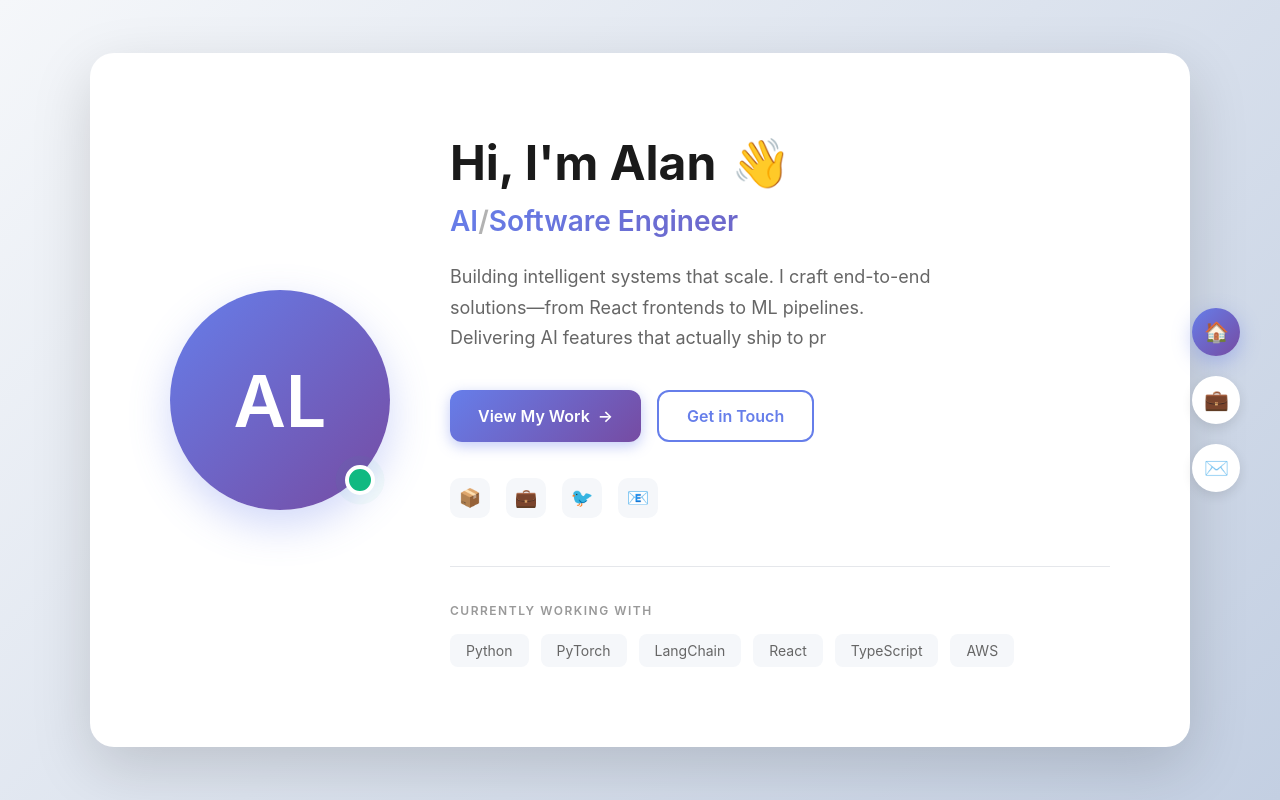
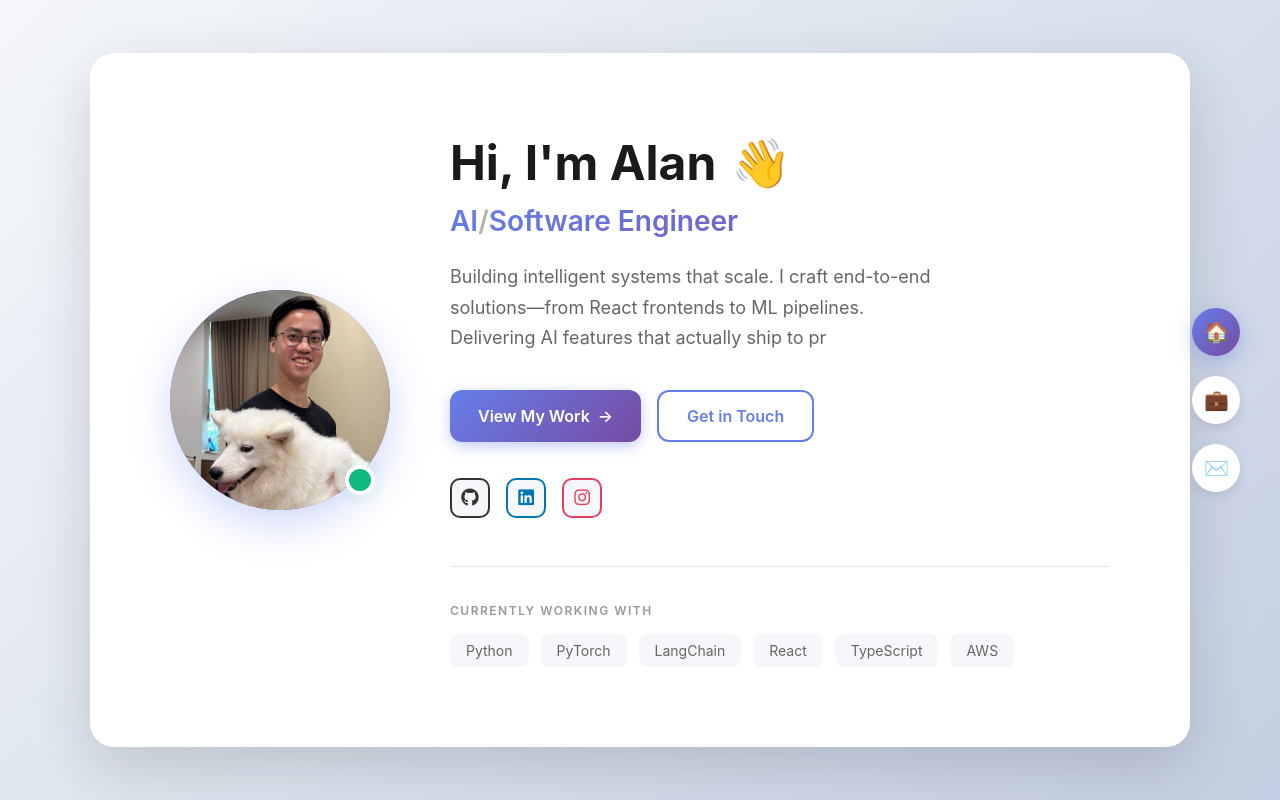
Before and after one commit to alanlee394/Portfolio, a plain HTML site: page index.html in a window 1280 px wide. Drawn offline with Linux system fonts and the light colour scheme.

Commit message:
Finalised home page

```diff
--- a/index.html
+++ b/index.html
@@ -4,7 +4,8 @@
     <meta charset="UTF-8">
     <meta name="viewport" content="width=device-width, initial-scale=1.0">
     <title>Alan Lee - AI/Software Engineer</title>
-    <link rel="stylesheet" href="style.css"></link>
+    <link rel="stylesheet" href="style.css">
+    <link rel="stylesheet" href="https://cdnjs.cloudflare.com/ajax/libs/font-awesome/6.5.0/css/all.min.css">
 </head>
 <body>
     <!-- Side Navigation -->
@@ -41,7 +42,7 @@
             <!-- Profile Image -->
             <div class="profile-container">
                 <div class="profile-image">
-                    AL
+                    <img src="logo.jpg" alt="AL">
                     <div class="status-indicator" title="Available for opportunities"></div>
                 </div>
             </div>
@@ -72,18 +73,16 @@
                 </div>
 
                 <div class="social-links">
-                    <a href="#" class="social-link" title="GitHub">
-                        <span>📦</span>
+                    <a href="#" class="social-link github" title="GitHub">
+                        <i class="fab fa-github"></i>
                     </a>
-                    <a href="#" class="social-link" title="LinkedIn">
-                        <span>💼</span>
+                    <a href="#" class="social-link linkedin" title="LinkedIn">
+                        <i class="fab fa-linkedin"></i>
                     </a>
-                    <a href="#" class="social-link" title="Twitter">
-                        <span>🐦</span>
+                    <a href="#" class="social-link instagram" title="Ig">
+                        <i class="fab fa-instagram"></i>
                     </a>
-                    <a href="#" class="social-link" title="Email">
-                        <span>📧</span>
-                    </a>
+
                 </div>
 
                 <div class="tech-stack">
--- a/style.css
+++ b/style.css
@@ -197,6 +197,13 @@
                 opacity: 1;
                 transform: scale(1);
             }
+        }
+
+        .profile-image img {
+            width: 100%;
+            height: 100%;
+            object-fit: cover;
+            border-radius: 50%;
         }
 
         /* Status Indicator */
@@ -466,3 +473,34 @@
                 display: none;
             }
         }
+
+.social-link.github {
+            color: #333;
+            border: 2px solid #333;
+        }
+        .social-link.github:hover {
+            background-color: #333;
+            color: white;
+            transform: translateY(-2px);
+        }
+
+        /* LinkedIn - Blue */
+        .social-link.linkedin {
+            color: #0077b5;
+            border: 2px solid #0077b5;
+        }
+        .social-link.linkedin:hover {
+            background-color: #0077b5;
+            color: white;
+            transform: translateY(-2px);
+        }
+
+.social-link.instagram {
+            color: #e4405f;
+            border: 2px solid #e4405f;
+        }
+        .social-link.instagram:hover {
+            background: linear-gradient(45deg, #f09433 0%, #e6683c 25%, #dc2743 50%, #cc2366 75%, #bc1888 100%);
+            color: white;
+            transform: translateY(-2px);
+        }
```
Also changed, not shown: logo.jpg (added).
